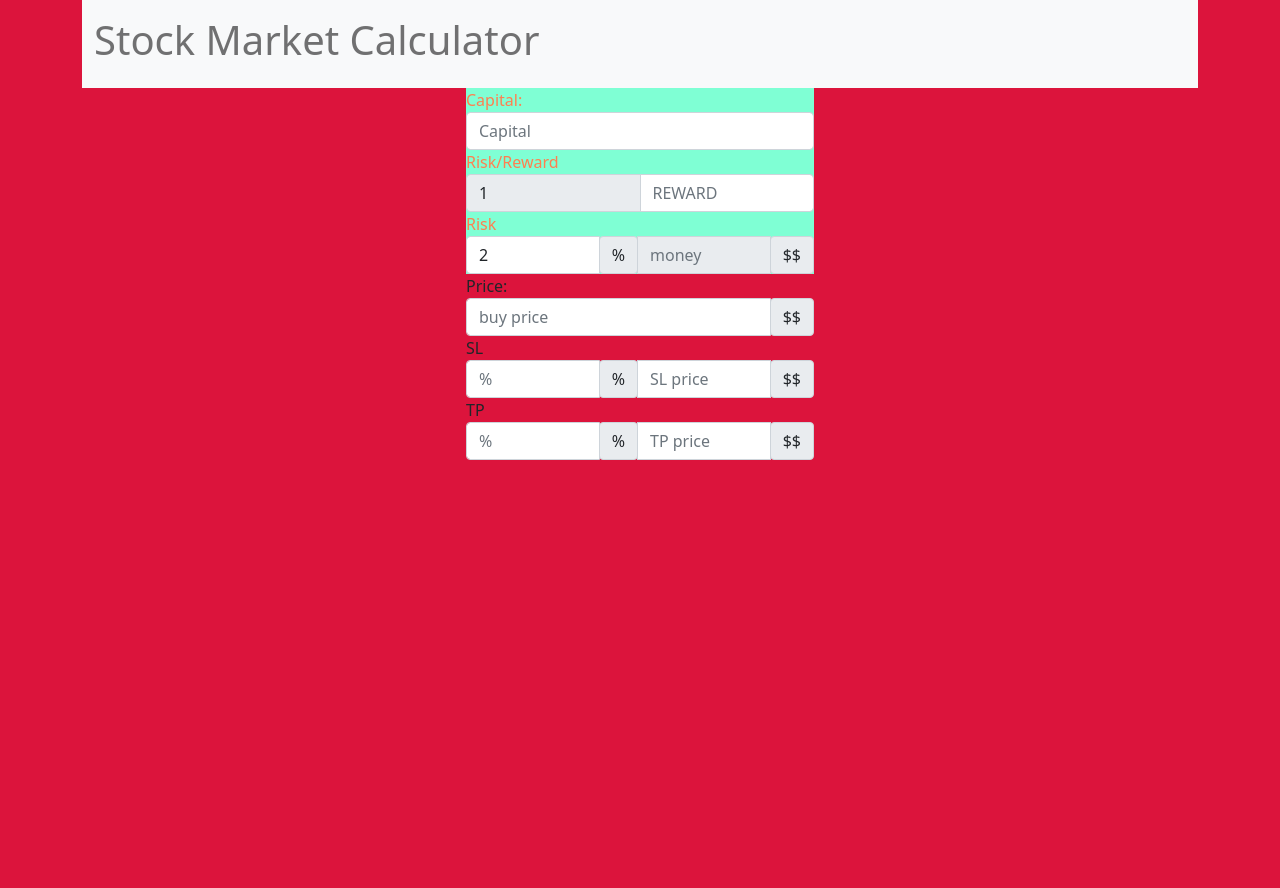
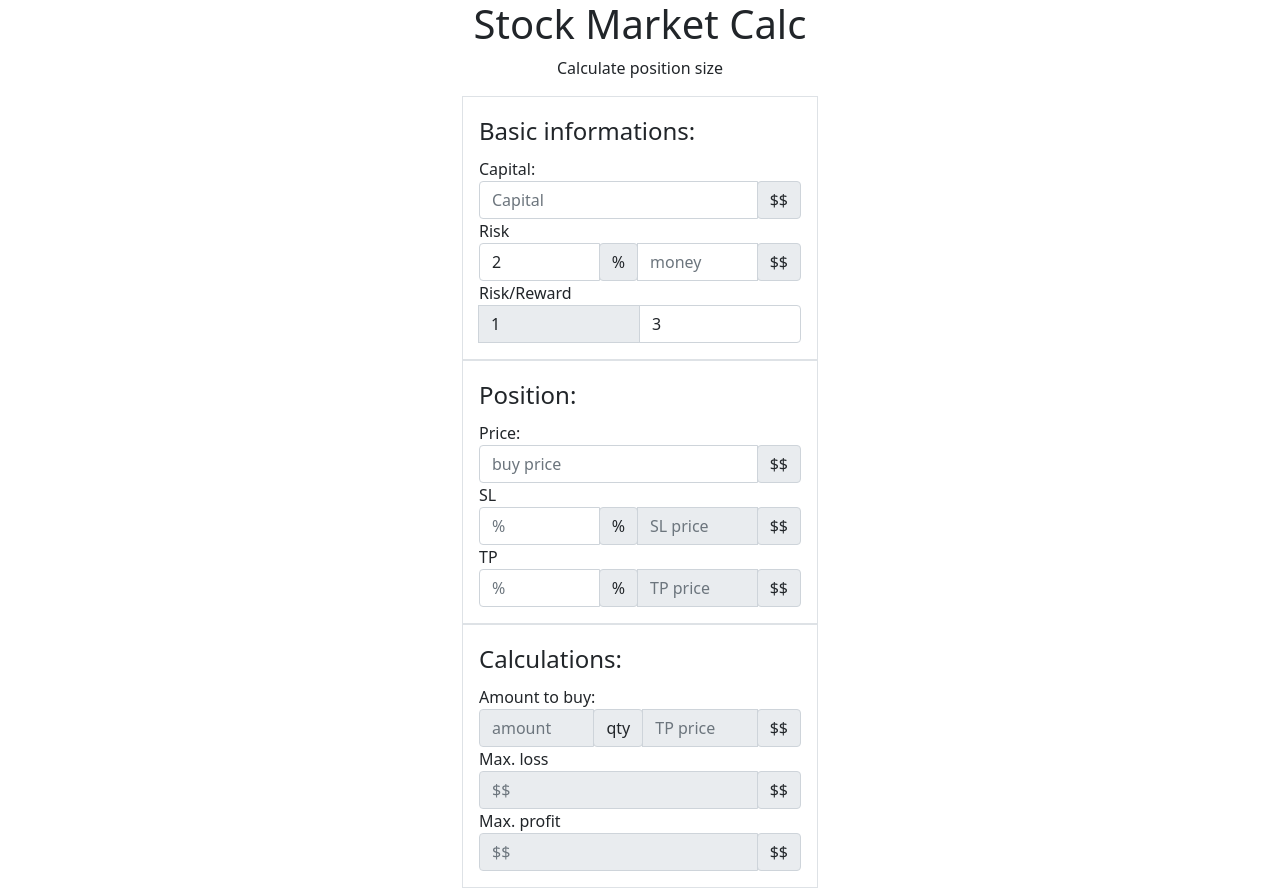
Before and after one commit to esp0x309/stock-market-calc, a Django app: page / in a window 1280 px wide. Before the commit the page ends 460 px from the top, so only its background shows below. Run offline with Django 3.2, Linux system fonts and the light colour scheme.

Commit message:
Dodanie wszystkich podstawowych inputów, dodanie pliku z js (podpięcie pod django) i inne drobne rzeczy frontendowe

```diff
--- a/stockMarketCalc/static/css/styles.css
+++ /dev/null
@@ -1,10 +0,0 @@
-.money-management
-{
-    background-color: aquamarine;
-    color: coral;
-}
-
-body
-{
-    background-color: crimson;
-}
--- /dev/null
+++ b/stockMarketCalc/static/js/calculateSizeOfPosition.js
@@ -0,0 +1,12 @@
+var calculateSizeOfPosition = function () {
+
+    var risk_percent = Number(document.getElementById("risk_percent").value)/100
+    document.getElementById("risk_money").value = risk_percent * Number(document.getElementById("capital").value)
+
+
+    //document.getElementById("amount_money").value =
+
+    //document.getElementById("max_loss").value =
+
+    //document.getElementById("max_profit").value =
+}
--- a/templates/stockMarketCalc/base.html
+++ b/templates/stockMarketCalc/base.html
@@ -11,6 +11,8 @@
         <link href="https://cdn.jsdelivr.net/npm/bootstrap@5.0.0-beta3/dist/css/bootstrap.min.css" rel="stylesheet" integrity="sha384-eOJMYsd53ii+scO/bJGFsiCZc+5NDVN2yr8+0RDqr0Ql0h+rP48ckxlpbzKgwra6" crossorigin="anonymous">
         <!-- CSS -->
         <link rel="stylesheet" href="{% static 'css/styles.css' %}">
+        <!-- JS -->
+        <script src="{% static 'js/calculateSizeOfPosition.js' %}"></script>
 
 
         <title> Market Stock Calculator </title>
@@ -25,13 +27,10 @@
         <script src="https://cdn.jsdelivr.net/npm/bootstrap@5.0.0-beta3/dist/js/bootstrap.bundle.min.js" integrity="sha384-JEW9xMcG8R+pH31jmWH6WWP0WintQrMb4s7ZOdauHnUtxwoG2vI5DkLtS3qm9Ekf" crossorigin="anonymous"></script>
 
         <div class="container">
-            <nav class="navbar navbar-light bg-light">
-                <div class="container-fluid">
-                    <span class="navbar-text">
-                        <h1>Stock Market Calculator</h1>
-                    </span>
-                </div>
-            </nav>
+            <div class="jumbotron text-center">
+  			    <h1>Stock Market Calc</h1>
+  			    <p>Calculate position size<p>
+		    </div>
         {% block content %}
 
         replace me
--- a/templates/stockMarketCalc/index.html
+++ b/templates/stockMarketCalc/index.html
@@ -1,74 +1,126 @@
-{% extends "stockMarketCalc/base.html" %}
+{% extends 'stockMarketCalc/base.html' %}
+
 
 {% block content %}
 
-<div class="container">
+
 			<div class="row justify-content-center">
 				<div class="col-sm-4">
 
-            <div class="money-management">
-                <!-- Capital -->
+					<fieldset class="form-group border p-3">
+						<legend>Basic informations:</legend>
+						<!-- 1st row CAPITAL -->
 						<label for="CapitalFormControlInput1">Capital:</label>
-                <input type="number" class="form-control" placeholder="Capital">
-
-                <!-- Risk/reward-->
-                <label for="CapitalFormControlInput1">Risk/Reward</label>
 						<div class="input-group">
-                    <input type="text" class="form-control" placeholder="RISK" value="1" readonly="">
-                    <input type="text" class="form-control" placeholder="REWARD">
-                </div>
-
-                <!-- Risk -->
-                <label for="CapitalFormControlInput1">Risk</label>
-                <div class="input-group">
-                    <input type="text" class="form-control" placeholder="%" value="2">
-                    <div class="input-group-append">
-                        <span class="input-group-text" id="basic-addon2">%</span>
-                    </div>
-                    <input type="text" class="form-control" placeholder="money" readonly="" >
-
+							<input type="number" class="form-control" placeholder="Capital" id="capital" onkeyup="calculateSizeOfPosition();">
 							<div class="input-group-append">
 								<span class="input-group-text" id="basic-addon2">$$</span>
 							</div>
 						</div>
+						<!-- 2nd row RISK -->
+
+						<label for="CapitalFormControlInput1">Risk</label>
+						<div class="input-group">
+							<input type="text" class="form-control" placeholder="%" id="risk_percent" value="2" onkeyup="calculateSizeOfPosition();">
+							<div class="input-group-append">
+								<span class="input-group-text" id="basic-addon2">%</span>
 							</div>
-
-            <!-- Price -->
-            <label for="CapitalFormControlInput1">Price:</label>
-            <div class="input-group">
-                <input type="text" class="form-control" placeholder="buy price">
+							<input type="text" class="form-control" placeholder="money" id="risk_money" onkeyup="calculateSizeOfPosition();">
 							<div class="input-group-append">
 								<span class="input-group-text" id="basic-addon2">$$</span>
 							</div>
 						</div>
 
-            <!-- Stop Loss -->
-            <label for="CapitalFormControlInput1">SL</label>
+						<!-- 3rd row  RISK/REWARD -->
+						<label for="CapitalFormControlInput1">Risk/Reward</label>
 						<div class="input-group">
-                <input type="text" class="form-control" placeholder="%">
-                <div class="input-group-append">
-                    <span class="input-group-text" id="basic-addon2">%</span>
+						<div class="input-group-prepend">
 						</div>
-                <input type="text" class="form-control" placeholder="SL price">
+						<input type="text" class="form-control" placeholder="RISK" id="risk" value="1" readonly="">
+						<input type="text" class="form-control" placeholder="REWARD" id="reward" value="3" onkeyup="calculateSizeOfPosition();">
+						</div>
+					</fieldset>
+				</div>
+			</div>
+
+
+			<!-- 4rd row PRICE -->
+			<div class="row justify-content-center">
+				<div class="col-sm-4">
+					<fieldset class="form-group border p-3">
+						<legend>Position:</legend>
+						<label for="CapitalFormControlInput1">Price:</label>
+						<div class="input-group">
+							<input type="text" class="form-control" placeholder="buy price" id="price" onkeyup="calculateSizeOfPosition();">
 							<div class="input-group-append">
 								<span class="input-group-text" id="basic-addon2">$$</span>
 							</div>
 						</div>
 
-            <!-- Take profit -->
-            <label for="CapitalFormControlInput1">TP</label>
+						<!-- 5rd SL -->
+						<label for="CapitalFormControlInput1">SL</label>
 						<div class="input-group">
-                <input type="text" class="form-control" placeholder="%">
+							<input type="text" class="form-control" placeholder="%" id="sl_percent" onkeyup="calculateSizeOfPosition();">
 							<div class="input-group-append">
 								<span class="input-group-text" id="basic-addon2">%</span>
 							</div>
-                <input type="text" class="form-control" placeholder="TP price">
+							<input type="text" class="form-control" placeholder="SL price" id="sl_money" readonly>
 							<div class="input-group-append">
 								<span class="input-group-text" id="basic-addon2">$$</span>
 							</div>
 						</div>
+						<!-- 5rd TP -->
+						<label for="CapitalFormControlInput1">TP</label>
+						<div class="input-group">
+							<input type="text" class="form-control" placeholder="%" id="tp_percent" onkeyup="calculateSizeOfPosition();">
+							<div class="input-group-append">
+								<span class="input-group-text" id="basic-addon2">%</span>
+							</div>
+							<input type="text" class="form-control" placeholder="TP price" rid="tp_money" readonly>
+							<div class="input-group-append">
+								<span class="input-group-text" id="basic-addon2">$$</span>
+							</div>
+						</div>
+					</fieldset>
 				</div>
 			</div>
 
+
+						<!-- 4rd row PRICE -->
+			<div class="row justify-content-center">
+				<div class="col-sm-4">
+					<fieldset class="form-group border p-3">
+						<legend>Calculations:</legend>
+						<label for="CapitalFormControlInput1">Amount to buy:</label>
+						<div class="input-group">
+							<input type="text" class="form-control" placeholder="amount" id="amount" readonly>
+							<div class="input-group-append">
+								<span class="input-group-text" id="basic-addon2">qty</span>
 							</div>
+							<input type="text" class="form-control" placeholder="TP price" id="amount_money" readonly>
+							<div class="input-group-append">
+								<span class="input-group-text" id="basic-addon2">$$</span>
+							</div>
+						</div>
+						<!-- 5rd SL -->
+						<label for="CapitalFormControlInput1">Max. loss</label>
+						<div class="input-group">
+							<input type="text" class="form-control" placeholder="$$" id="max_loss" readonly>
+							<div class="input-group-append">
+								<span class="input-group-text" id="basic-addon2">$$</span>
+							</div>
+						</div>
+						<!-- 5rd TP -->
+						<label for="CapitalFormControlInput1">Max. profit</label>
+						<div class="input-group">
+							<input type="text" class="form-control" placeholder="$$" id="max_profit" readonly>
+							<div class="input-group-append">
+								<span class="input-group-text" id="basic-addon2">$$</span>
+							</div>
+						</div>
+					</fieldset>
+				</div>
+			</div>
+
+
 {% endblock %}
```
Lines whose indentation alone changed are shown as unchanged.
